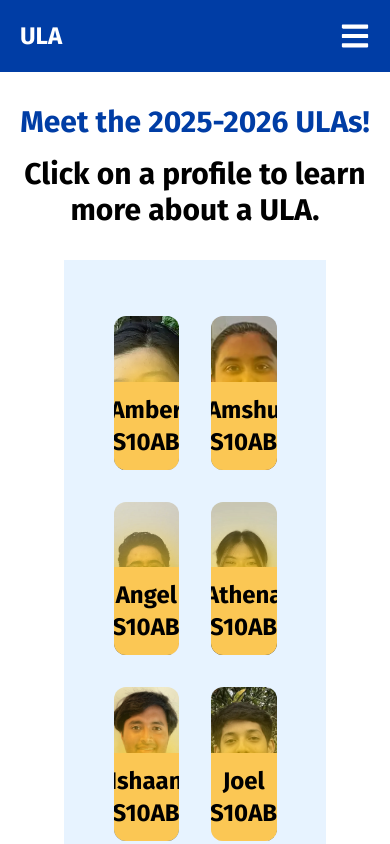
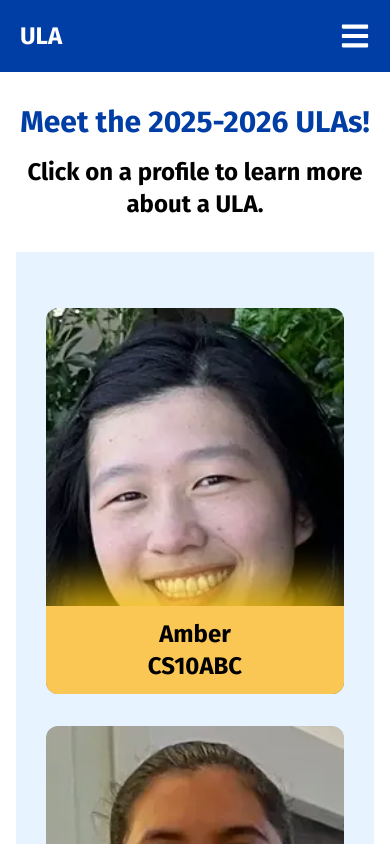
Before and after one commit to acm-ucr/cse-ula, a Next.js app: page /ula in a window 390 px wide. Shown: the top 844 px of the page. Built offline with nearby package versions, Linux system fonts and the light colour scheme.

Commit message:
Fixed mobile responsiveness and added an animation

```diff
--- a/src/components/ula/Card.tsx
+++ b/src/components/ula/Card.tsx
@@ -19,7 +19,7 @@ const Card = ({ image, name, classes, description }: ulaCardProps) => {
       transition={{ duration: 0.5 }}
       animate={{ rotateY: flipped ? 180 : 0 }}
       onClick={() => setFlipped((prevState) => !prevState)}
-      className="relative m-4 flex w-1/4 cursor-pointer flex-col items-center justify-center"
+      className="relative m-4 flex w-10/12 cursor-pointer flex-col items-center justify-center xl:w-1/4"
       style={{ transformStyle: "preserve-3d" }}
     >
       <div
@@ -35,7 +35,7 @@ const Card = ({ image, name, classes, description }: ulaCardProps) => {
         </div>
       </div>
       <div
-        className="absolute flex h-full items-center justify-center rounded-xl border-8 border-ula-yellow-accent px-8 py-4 text-center text-xl"
+        className="text-md absolute flex h-full items-center justify-center rounded-xl border-8 border-ula-yellow-accent px-8 py-4 text-center xl:text-xl"
         style={{ backfaceVisibility: "hidden", transform: "rotateY(180deg)" }}
       >
         {description}
--- a/src/components/ula/MeetULAS.tsx
+++ b/src/components/ula/MeetULAS.tsx
@@ -4,7 +4,7 @@ const MeetULAs = () => {
   return (
     <div className="py-8">
       <Header text="Meet the 2025-2026 ULAs!" />
-      <div className="pt-4 text-center text-3xl font-bold">
+      <div className="pt-4 text-center text-2xl font-bold xl:text-3xl">
         Click on a profile to learn more about a ULA.
       </div>
     </div>
--- a/src/components/ula/OurULAS.tsx
+++ b/src/components/ula/OurULAS.tsx
@@ -1,10 +1,23 @@
+"use client";
+
 import Card from "@/components/ula/Card";
 import ULAs from "@/data/CurrentULAs";
+import { motion } from "motion/react";
 
 const ULAMapping = () => {
   return (
     <div className="">
-      <div className="mx-16 flex flex-wrap items-center justify-center bg-ula-blue-highlight py-10">
+      <div className="mx-4 bg-ula-blue-highlight py-10 xl:mx-16">
+        <motion.div
+          className="flex flex-col place-items-center xl:flex-row xl:flex-wrap xl:items-center xl:justify-center"
+          initial={{ opacity: 0, y: 35 }}
+          whileInView={{ opacity: 1, y: 0 }}
+          viewport={{ once: true }}
+          transition={{
+            duration: 1.5,
+            ease: "easeInOut",
+          }}
+        >
           {ULAs.map((ULA, index) => (
             <Card
               key={index}
@@ -14,8 +27,11 @@ const ULAMapping = () => {
               description={ULA.desc}
             />
           ))}
+        </motion.div>
       </div>
     </div>
   );
 };
 export default ULAMapping;
+
+//mx-4 xl:mx-16 flex flex-col place-items-center xl:flex-row xl:flex-wrap xl:items-center xl:justify-center bg-ula-blue-highlight py-10
```
Lines whose indentation alone changed are shown as unchanged.
